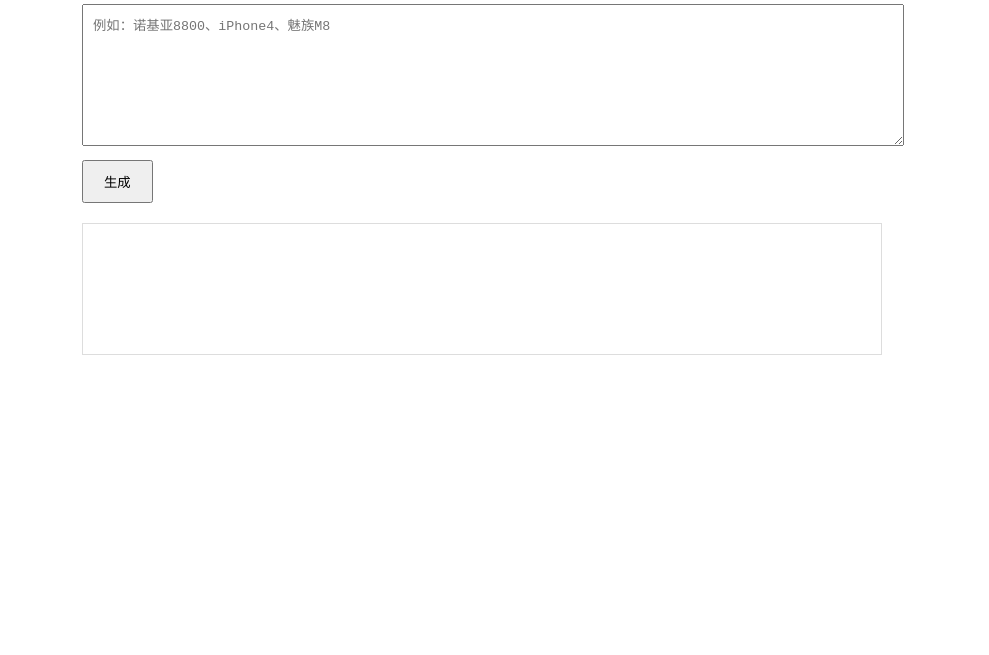
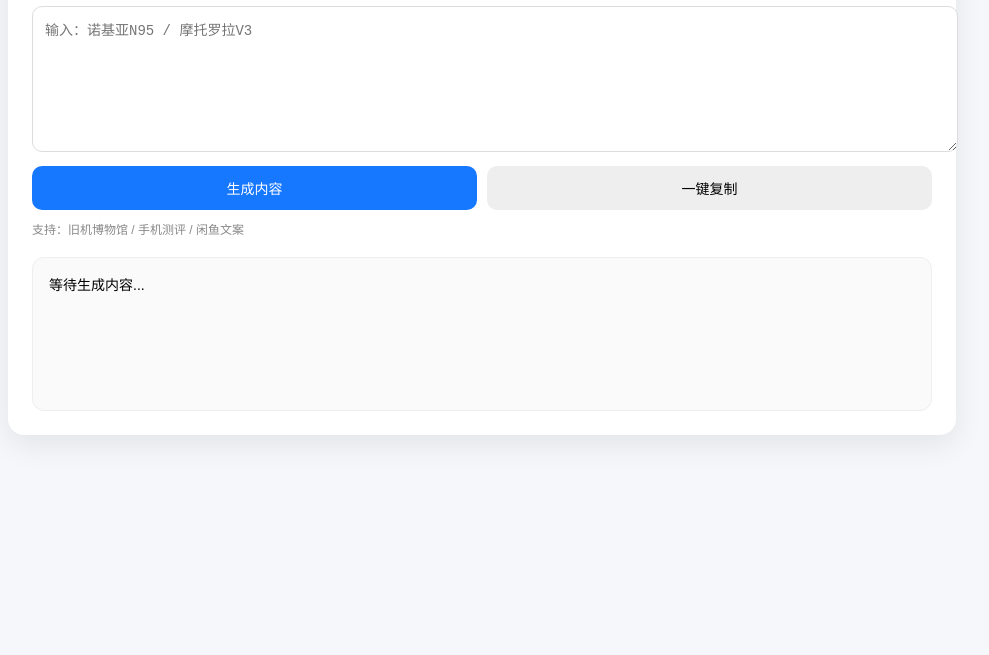
Before and after one commit to luuqn366-art/xhs-ai-assistant, a website: page index.html in a window 1280 px wide. Shown: the part 145-800 px from the top of the page, without its empty margins (158-1147 px from the left). Drawn offline with Linux system fonts and the light colour scheme.

Commit message:
Update index.html

```diff
--- a/index.html
+++ b/index.html
@@ -1,39 +1,98 @@
 <!DOCTYPE html>
 <html lang="zh-CN">
-
 <head>
-
 <meta charset="UTF-8">
-
 <title>AI小红书助手</title>
 
 <style>
 
 body{
-max-width:800px;
-margin:40px auto;
+margin:0;
+background:#f6f7fb;
 font-family:Arial;
-padding:20px;
+display:flex;
+justify-content:center;
+padding:40px;
+}
+
+.container{
+width:100%;
+max-width:900px;
+background:white;
+border-radius:16px;
+padding:24px;
+box-shadow:0 10px 30px rgba(0,0,0,0.08);
+}
+
+h1{
+text-align:center;
+margin-bottom:20px;
 }
 
 textarea{
 width:100%;
 height:120px;
-padding:10px;
+padding:12px;
+border-radius:10px;
+border:1px solid #ddd;
+outline:none;
+font-size:14px;
+}
+
+.row{
+display:flex;
+gap:10px;
+margin-top:10px;
 }
 
 button{
-margin-top:10px;
-padding:10px 20px;
+flex:1;
+padding:12px;
+border:none;
+border-radius:10px;
 cursor:pointer;
+font-size:14px;
+transition:0.2s;
 }
 
-#result{
+#btn{
+background:#1677ff;
+color:white;
+}
+
+#btn:hover{
+background:#0f5fd1;
+}
+
+#copyBtn{
+background:#eee;
+}
+
+#copyBtn:hover{
+background:#ddd;
+}
+
+.result{
+margin-top:20px;
+padding:16px;
+background:#fafafa;
+border-radius:12px;
 white-space:pre-wrap;
-margin-top:20px;
-border:1px solid #ddd;
-padding:15px;
-min-height:100px;
+min-height:120px;
+border:1px solid #eee;
+font-size:14px;
+line-height:1.6;
+}
+
+.tag{
+font-size:12px;
+color:#888;
+margin-top:10px;
+}
+
+.loading{
+color:#999;
+font-style:italic;
 }
 
 </style>
@@ -42,22 +101,26 @@
 
 <body>
 
+<div class="container">
+
 <h1>AI小红书助手</h1>
 
-<textarea
-id="input"
-placeholder="例如：诺基亚8800、iPhone4、魅族M8">
-</textarea>
+<textarea id="input" placeholder="输入：诺基亚N95 / 摩托罗拉V3"></textarea>
 
-<br>
+<div class="row">
+<button id="btn" onclick="generate()">生成内容</button>
+<button id="copyBtn" onclick="copyText()">一键复制</button>
+</div>
 
-<button onclick="generate()">
-生成
-</button>
+<div class="tag">支持：旧机博物馆 / 手机测评 / 闲鱼文案</div>
 
-<div id="result"></div>
+<div id="result" class="result">等待生成内容...</div>
+
+</div>
 
 <script>
+
+let lastResult = "";
 
 async function generate(){
 
@@ -69,44 +132,50 @@
 return;
 }
 
-document.getElementById("result").innerText =
-"正在生成...";
+document.getElementById("result").innerHTML =
+"<span class='loading'>生成中，请稍等...</span>";
 
 try{
 
-const response =
-await fetch(
-"/api/generate",
-{
+const res =
+await fetch("/api/generate",{
 method:"POST",
 headers:{
 "Content-Type":"application/json"
 },
-body:JSON.stringify({
-input
-})
-}
-);
+body:JSON.stringify({input})
+});
 
-const data =
-await response.json();
+const data = await res.json();
 
-document.getElementById("result")
-.innerText =
-data.result || data.error;
+lastResult = data.result;
 
-}catch(error){
+document.getElementById("result").innerText =
+lastResult || data.error;
 
-document.getElementById("result")
-.innerText =
-error.message;
+}catch(e){
+
+document.getElementById("result").innerText =
+"请求失败：" + e.message;
 
 }
+
+}
+
+function copyText(){
+
+if(!lastResult){
+alert("没有内容可复制");
+return;
+}
+
+navigator.clipboard.writeText(lastResult);
+
+alert("已复制");
 
 }
 
 </script>
 
 </body>
-
 </html>
```
